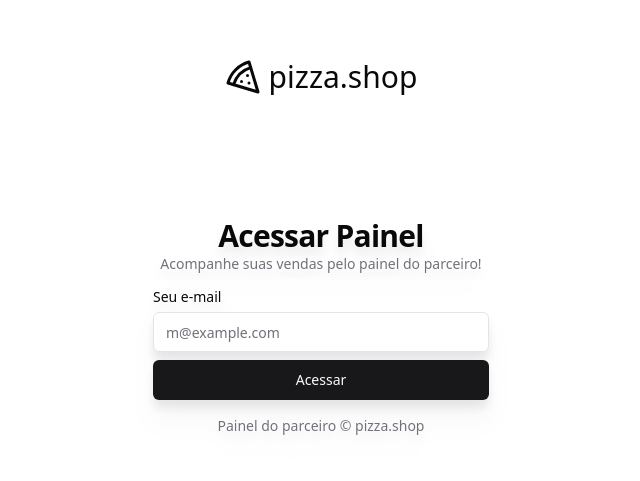
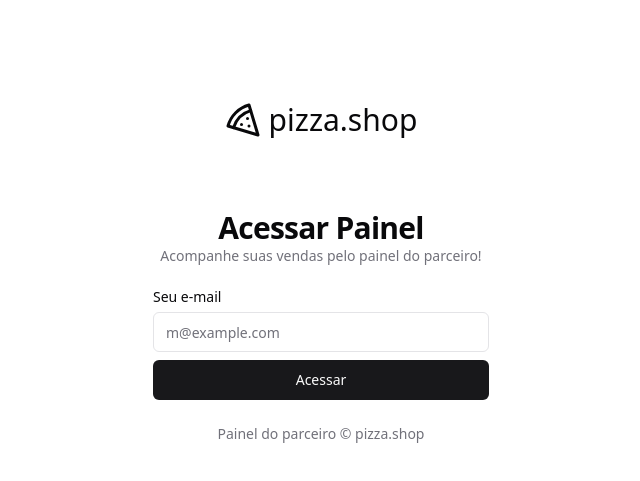
Before and after one commit to medeirxs/pizzashop, a React (Vite) app: page /sign-in in a window 1280 px wide. Shown: the part 111-592 px from the top of the page, without its empty margins (319-959 px from the left). Built offline with nearby package versions, Linux system fonts and the light colour scheme.

Commit message:
cleaning css unused tags

```diff
--- a/src/pages/auth/sign-in.tsx
+++ b/src/pages/auth/sign-in.tsx
@@ -3,19 +3,11 @@ import { Button } from "@/components/ui/button"
 import { Label } from "@/components/ui/label"
 import { Input } from "@/components/ui/input";
 
-//<form className="flex flex-col gap-4">
-//<div className="">
-//<Label htmlFor="email">Seu e-mail</Label>
-//<Input id="email" type="email" placeholder="m@example.com" />
-//</div>
-//<Button type="submit" className=" w-full">Acessar</Button>
-//</form>
-
 export function SignIn(){
   return(
     <>
     <Helmet title="Login" />
-      <div className="space-y-4 w-[400px] h-96 p-8 flex flex-col justify-center rounded-lg drop-shadow-xl">
+      <div className="space-y-6 w-[400px] p-8 flex flex-col">
         <div className="flex flex-col items-center">
           <span className="text-3xl font-bold tracking-tight">Acessar Painel</span>
           <span className="text-sm text-muted-foreground">Acompanhe suas vendas pelo painel do parceiro!</span>
```
